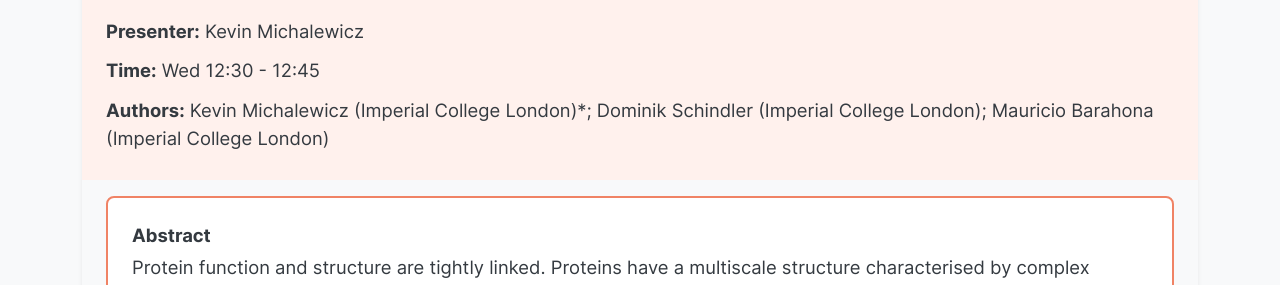
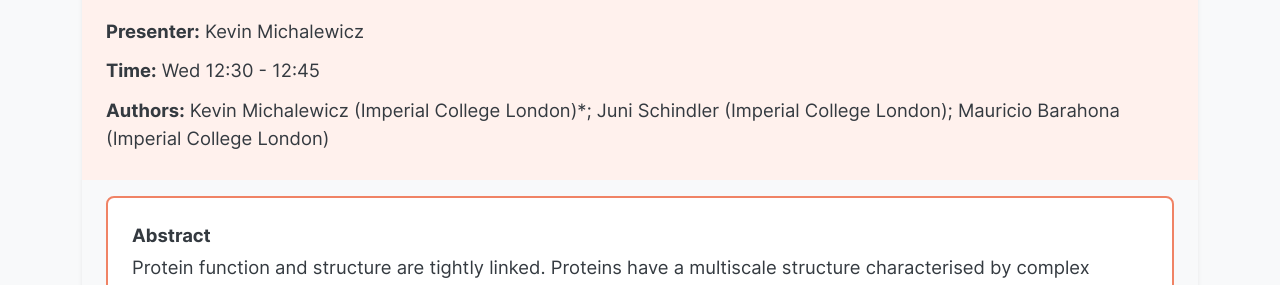
Before and after one commit to NetSci2025/netsci2025.github.io, a Jekyll site: the page built from _parallel/biological-networks.md, in a window 1280 px wide and 900 px high, scrolled down 5191 px. Shown: the part 161-446 px from the top of the window. Built offline with Jekyll 4.4.1, drawn with Linux system fonts in a browser that asks for light colours.

Commit message:
Update biological-networks.yml

```diff
--- a/_data/parallel/biological-networks.yml
+++ b/_data/parallel/biological-networks.yml
@@ -186,7 +186,7 @@ talks:
   Talk Order: '7'
   Abstract ID: '541'
   Presenter: Kevin Michalewicz
-  Authors: Kevin Michalewicz (Imperial College London)*; Dominik Schindler (Imperial
+  Authors: Kevin Michalewicz (Imperial College London)*; Juni Schindler (Imperial
     College London); Mauricio Barahona (Imperial College London)
   Talk title: The impact of mutations on protein multiscale structure through persistent
     homology
```
